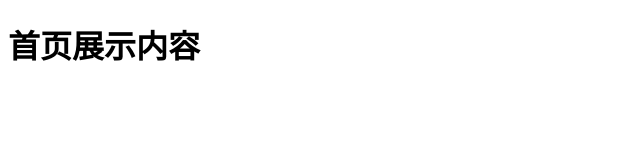
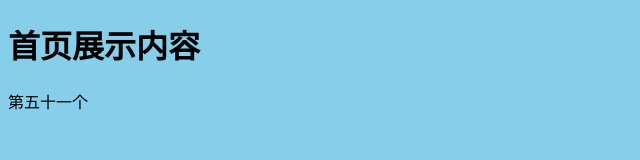
Before and after one commit to GL-28/GL-28.github.io, a plain HTML site: page index.html in a window 1280 px wide. Shown: the whole page, without its empty margins (0-640 px from the left). Drawn offline with Linux system fonts and the light colour scheme.

Commit message:
高凌修改了index.html

```diff
--- a/index.html
+++ b/index.html
@@ -4,10 +4,16 @@
     <meta charset="UTF-8">
     <meta name="viewport" content="width=device-width, initial-scale=1.0">
     <title>首页</title>
+    <style>
+        body{
+            background-color: skyblue;
+        }
+    </style>
 </head>
 <body>
     <h1>
         首页展示内容
     </h1>
+    <div>第五十一个</div>
 </body>
 </html>
```
